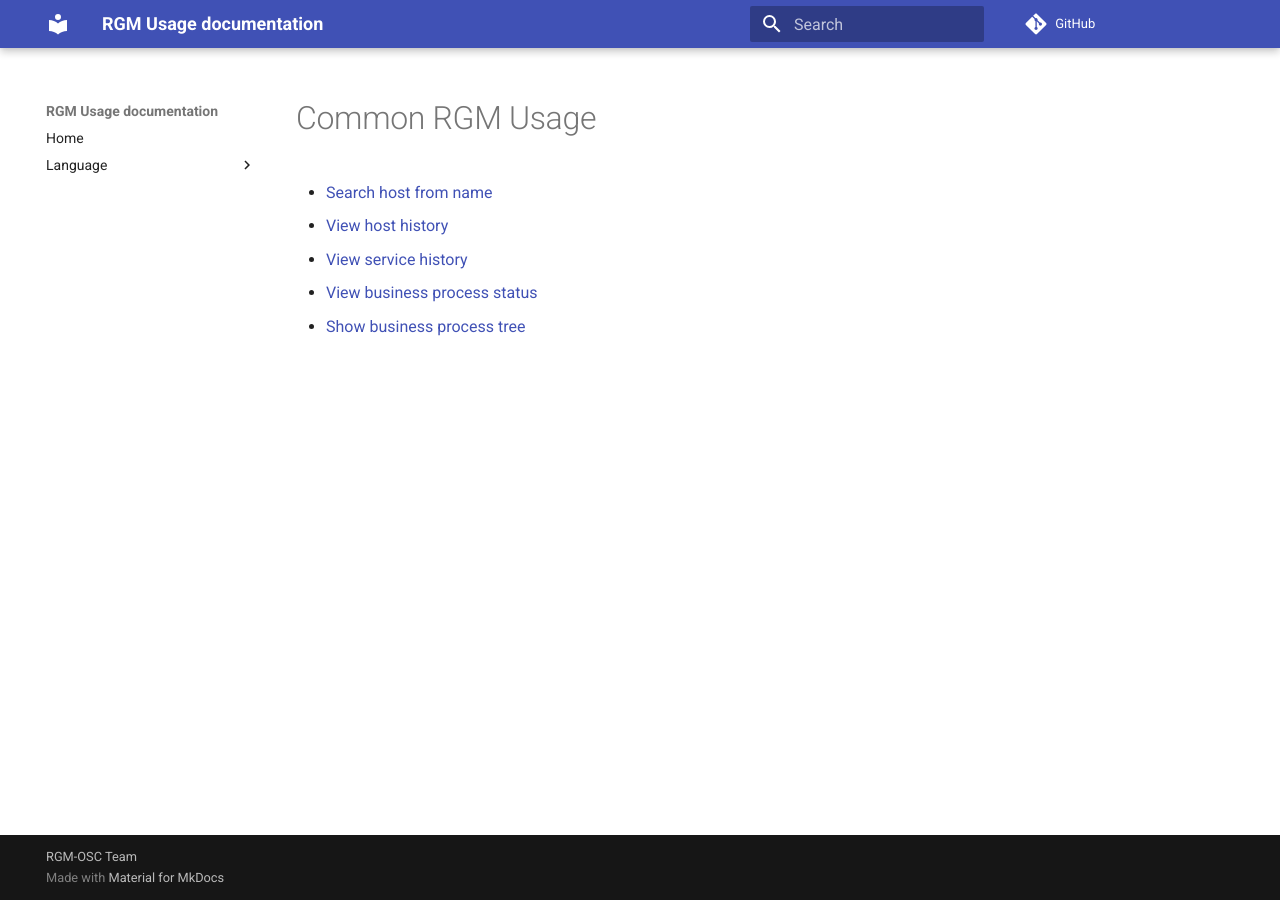
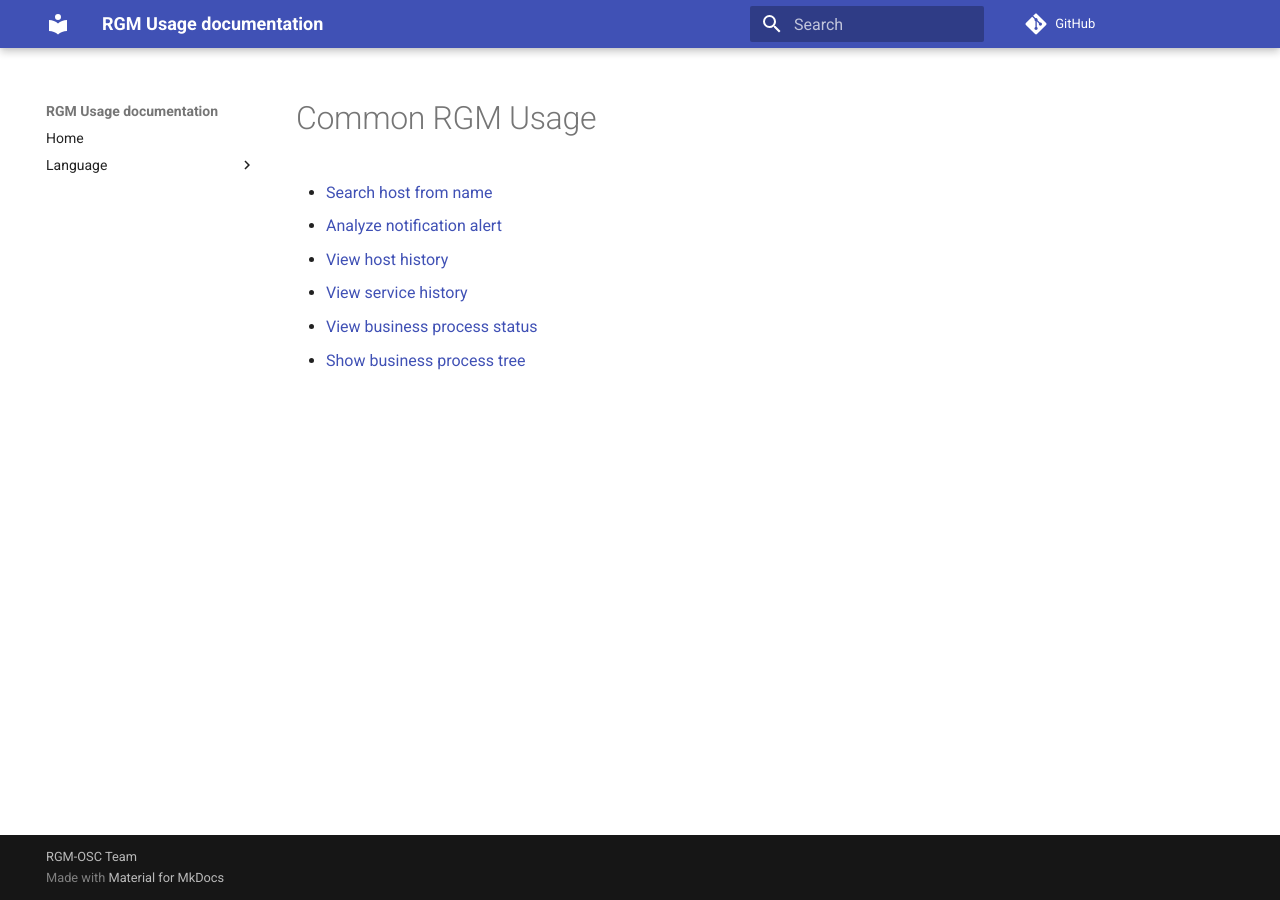
Before and after one commit to vfricou/docs-usage-guide, an MkDocs documentation site: the page built from docs/en/usage/index.md, in a window 1280 px wide. Built offline with MkDocs 1.6.1 and Material for MkDocs 9.7.7, drawn with Linux system fonts in a browser that asks for light colours; comment, search, counter and statistics services are not loaded; old or Windows-style settings are respelled for this version of MkDocs.

Commit message:
add(en-usage): link and page for notification analysis

```diff
--- a/docs/en/usage/index.md
+++ b/docs/en/usage/index.md
@@ -1,6 +1,7 @@
 # Common RGM Usage
 
 - [Search host from name](search_host_from_name.md)
+- [Analyze notification alert](analyze_notification_alert.md)
 - [View host history](view_host_history.md)
 - [View service history](view_service_history.md)
 - [View business process status](view_bp_status.md)
```
Also changed, not shown: docs/en/usage/analyze_notification_alert.md (added, +1 -0 lines).
